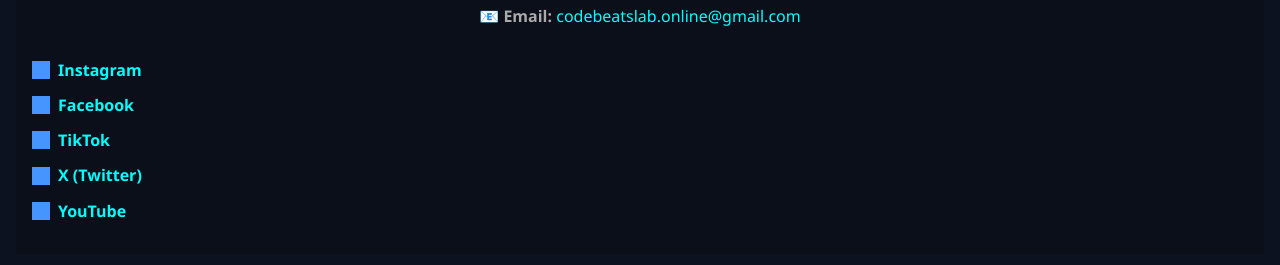
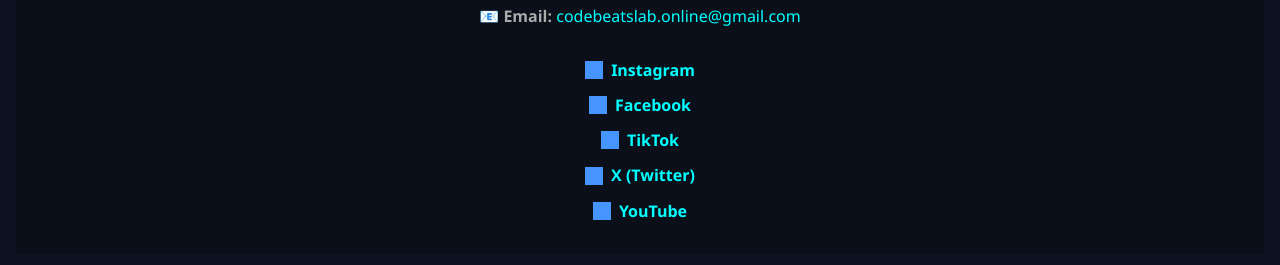
Before and after one commit to helljo24/CodeBeatsLab, a plain HTML site: page index.html in a window 1280 px wide. Shown: the part 1870-2135 px from the top of the page. Drawn offline with Linux system fonts and the light colour scheme; grey boxes are pictures that could not be loaded.

Commit message:
Update style.css

```diff
--- a/style.css
+++ b/style.css
@@ -177,7 +177,7 @@ nav a {
     margin-top: 2rem;
     display: flex;
     flex-direction: column;
-    align-items: flex-start;
+    align-items: center; /* CENTER everything */
     gap: 0.8rem;
 }
 
@@ -187,6 +187,7 @@ nav a {
     gap: 0.5rem;
     font-size: 1rem;
     line-height: 1.4;
+    justify-content: center; /* CENTER content within each item */
 }
 
 .social-item img {
```
